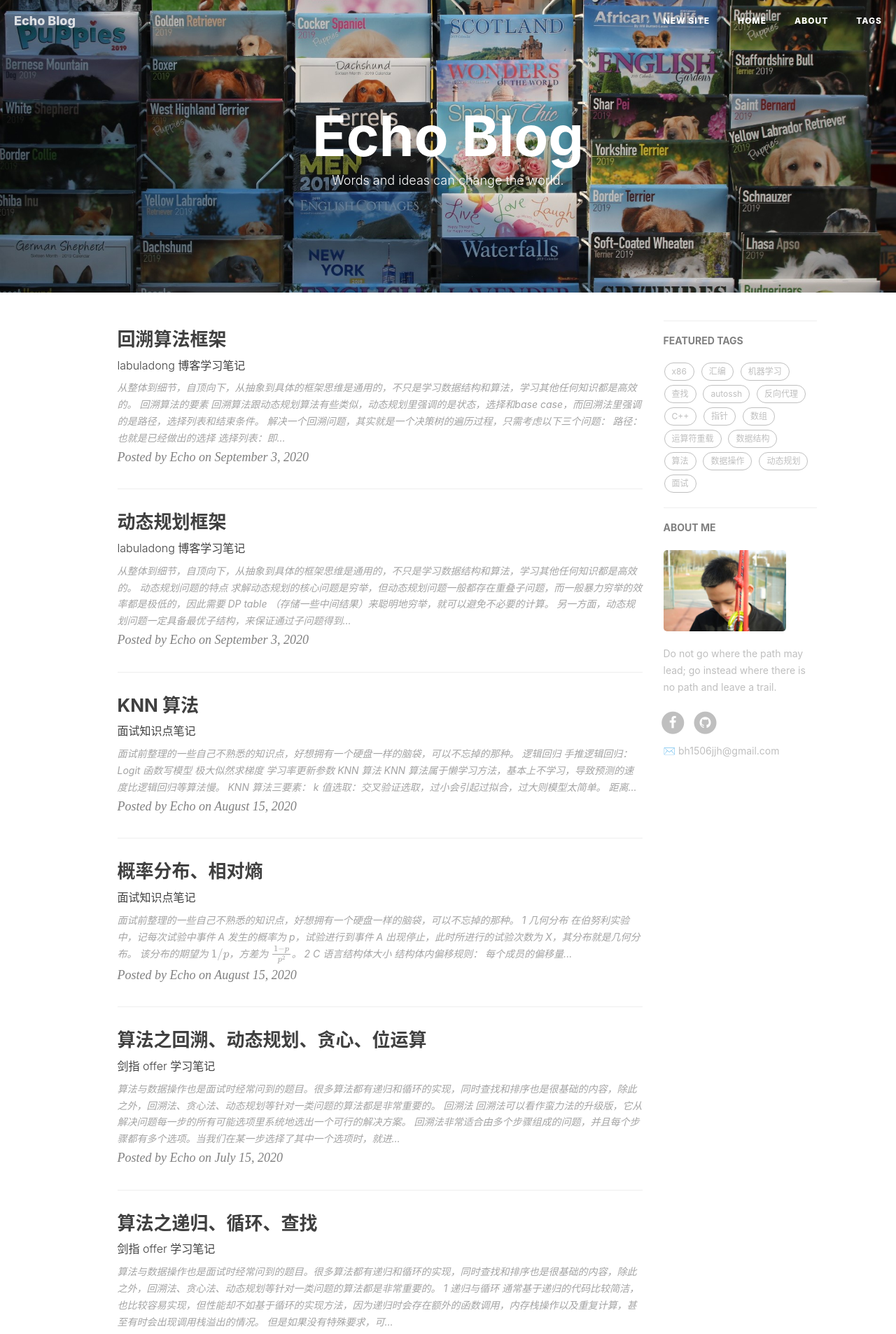
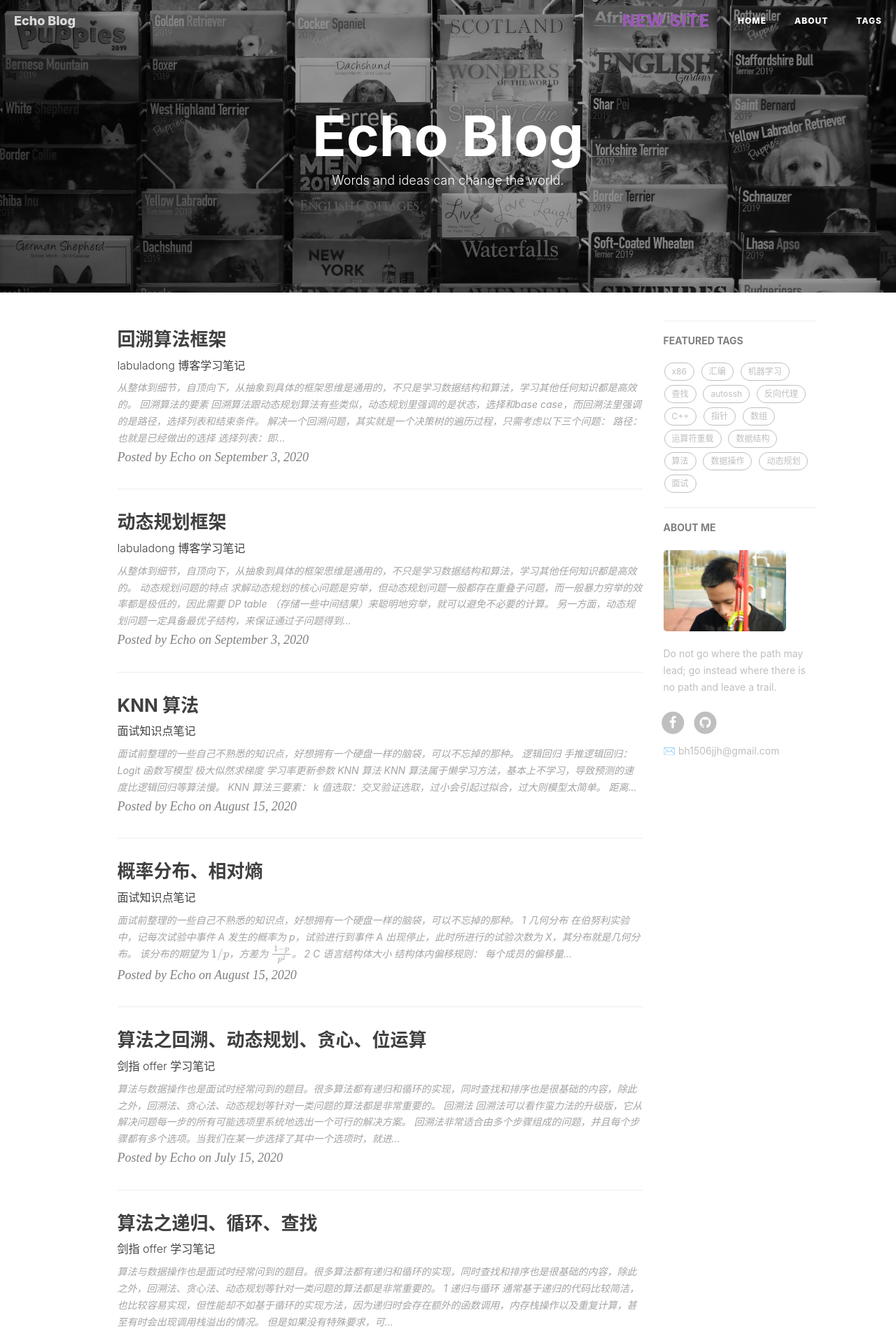
Before and after one commit to Echo-Ji/Echo-Ji.github.io, a Jekyll site: the page built from index.html, in a window 1280 px wide. Shown: the top 1906 px of the page at 70% size. Built offline with Jekyll 4.4.1, drawn with Linux system fonts in a browser that asks for light colours; nearby versions of some CDN libraries; formulas are drawn with MathJax 3; the list of posts is cut into pages by our own code; comment, search, counter and statistics services are not loaded.

Commit message:
:rocket: site bg, new site color fontsize

```diff
--- a/_includes/nav.html
+++ b/_includes/nav.html
@@ -17,7 +17,7 @@
             <div class="navbar-collapse">
                 <ul class="nav navbar-nav navbar-right">
                     <li>
-                        <a href="{{ site.baseurl_new }}/">New Site</a>
+                        <a style="color: #9b59b6; font-size: 150%" href="{{ site.baseurl_new }}/">New Site</a>
                     </li>
                     <li>
                         <a href="{{ site.baseurl }}/">Home</a>
```
Also changed, not shown: img/homePage/post-bg-home-bak.jpg (added), img/homePage/post-bg-home.jpg.
